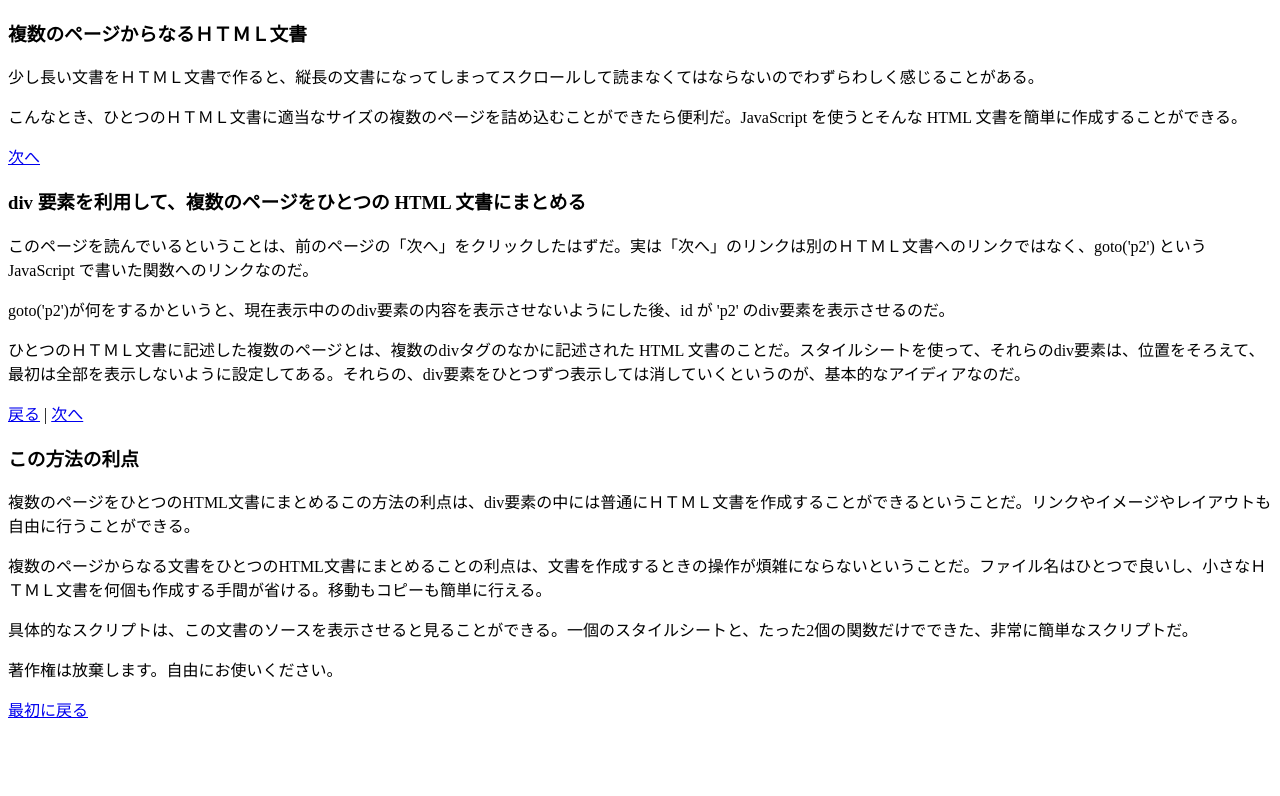
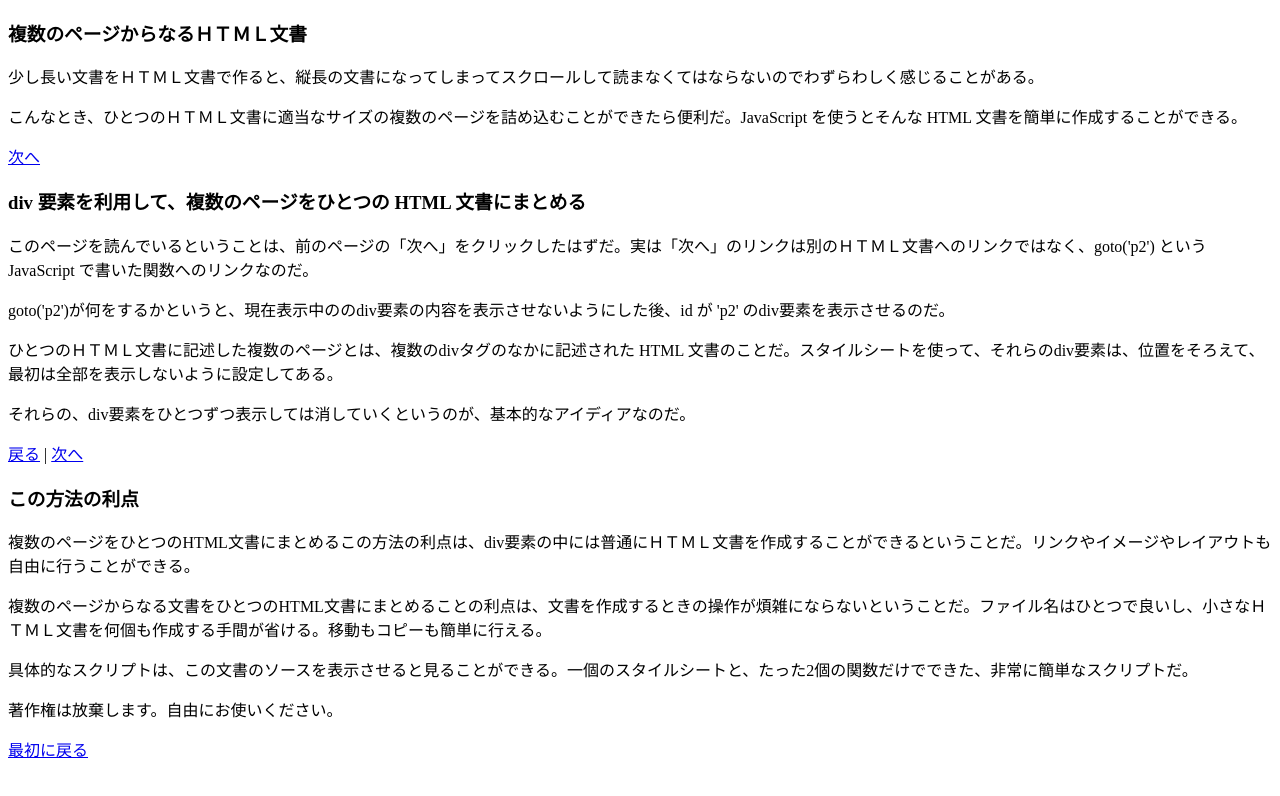
Before and after one commit to K0210/nupjskmad, a plain HTML site: page index.html in a window 1280 px wide. Drawn offline with Linux system fonts and the light colour scheme.

Commit message:
Update index.html

```diff
--- a/index.html
+++ b/index.html
@@ -17,7 +17,8 @@
       <h3>div 要素を利用して、複数のページをひとつの HTML 文書にまとめる</h3>
       <p>このページを読んでいるということは、前のページの「次へ」をクリックしたはずだ。実は「次へ」のリンクは別のＨＴＭＬ文書へのリンクではなく、goto('p2') という JavaScript で書いた関数へのリンクなのだ。</p>
       <p>goto('p2')が何をするかというと、現在表示中ののdiv要素の内容を表示させないようにした後、id が 'p2' のdiv要素を表示させるのだ。</p>
-<p>ひとつのＨＴＭＬ文書に記述した複数のページとは、複数のdivタグのなかに記述された HTML 文書のことだ。スタイルシートを使って、それらのdiv要素は、位置をそろえて、最初は全部を表示しないように設定してある。それらの、div要素をひとつずつ表示しては消していくというのが、基本的なアイディアなのだ。</p>
+      <p>ひとつのＨＴＭＬ文書に記述した複数のページとは、複数のdivタグのなかに記述された HTML 文書のことだ。スタイルシートを使って、それらのdiv要素は、位置をそろえて、最初は全部を表示しないように設定してある。</p>
+      <p>それらの、div要素をひとつずつ表示しては消していくというのが、基本的なアイディアなのだ。</p>
       <p><a href="javascript:goto(&#39;p1&#39;)">戻る</a> | <a href="javascript:goto(&#39;p3&#39;)">次へ</a></p>
     </div>
     <div id="p3">
```
Lines whose indentation alone changed are shown as unchanged.
